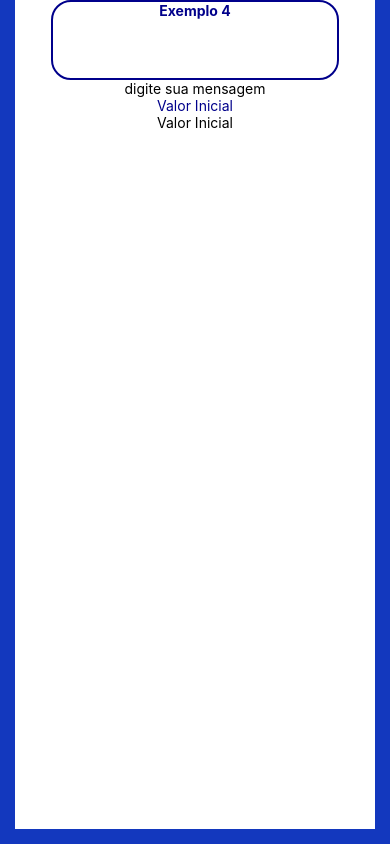
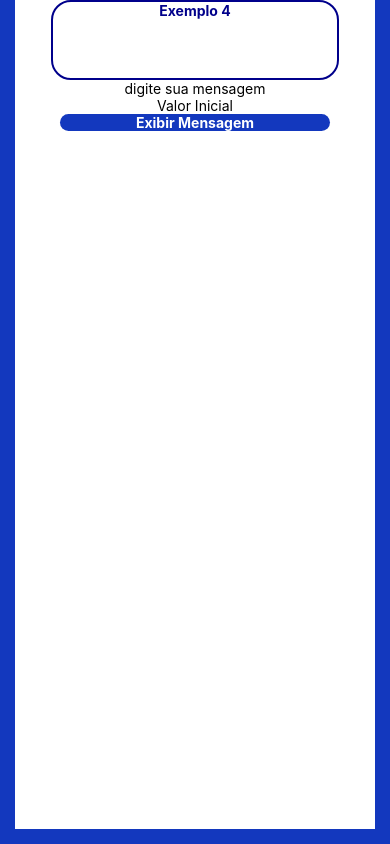
Before and after one commit to joaoromeira-etec/aula-introducao-expo, a React Native app: screen / in a window 390 px wide. Built offline with nearby package versions, Linux system fonts and the light colour scheme; what react-native-responsive-fontsize would draw is missing.

Commit message:
Exemplo 4 funções
exemplo 4 aula de mobile do dia 18 de setembro

```diff
--- a/src/exemplos/ex04/index.js
+++ b/src/exemplos/ex04/index.js
@@ -7,6 +7,13 @@ import styles from './styles'
 export default function Exemplo04() {
     const [texto, setTexto] = useState('');
     const [txt2, setTxt2] = useState('Valor Inicial');
+    const [mensagem, setMensagem] = useState('');
+
+    function handleExibeMensagem() {
+        setMensagem(txt2);
+        setTxt2('');
+    }
+
     return (
         <View style={styles.container}>
             <Text style={styles.titulo}>Exemplo 4</Text>
@@ -16,11 +23,10 @@ export default function Exemplo04() {
                 onChangeText={setTexto}
                 placeholder="digite sua mensagem"
                 keyboardType='ascii-capable'
-                maxLength={7}
                 style={styles.input}
             />
 
-            <Text style={styles.txt}>{txt2}</Text>
+            <Text style={styles.txt}>{mensagem}</Text>
             <TextInput
                 value={txt2}
                 onChangeText={setTxt2}
@@ -31,8 +37,10 @@ export default function Exemplo04() {
 
             <TouchableOpacity
                 style={styles.botao}
-                onPress={() => { }}
+                onPress={() => handleExibeMensagem()}
+
             >
+            <Text style={styles.txtbotao}> Exibir Mensagem </Text>
 
             </TouchableOpacity>
         </View>
--- a/src/exemplos/ex04/styles.js
+++ b/src/exemplos/ex04/styles.js
@@ -7,6 +7,7 @@ const styles = StyleSheet.create(
             flex: 1,
             backgroundColor: 'white',
             alignItems: 'center',
+
 
         },
         titulo: {
@@ -24,11 +25,11 @@ const styles = StyleSheet.create(
         },
         txt: {
             fontSize: RFPercentage(2.5),
-            color: 'darkblue',
+            color: '#1338BE',
         },
         input: {
             borderWidth: RFPercentage(0.2),
-            borderColor: 'darkblue',
+            borderColor: '#1338BE',
             borderRadius: RFPercentage(1.5),
             width: '80%',
             padding: RFPercentage(1.5),
@@ -36,9 +37,19 @@ const styles = StyleSheet.create(
             textAlign: 'center',
         },
         botao: {
-            backgroundColor: 'darkblue',
-            widfh: '75%',
+            margin: RFPercentage(5),
+            backgroundColor: '#1338BE',
+            width: '75%',
+            alignItems: 'center',
+            borderRadius: 20,
+
         },
+        txtbotao: {
+            color: 'white',
+            fontSize: RFPercentage(2),
+            margin: RFPercentage(2),
+            fontWeight: 'bold',
+        }
 }
 );
 
```
